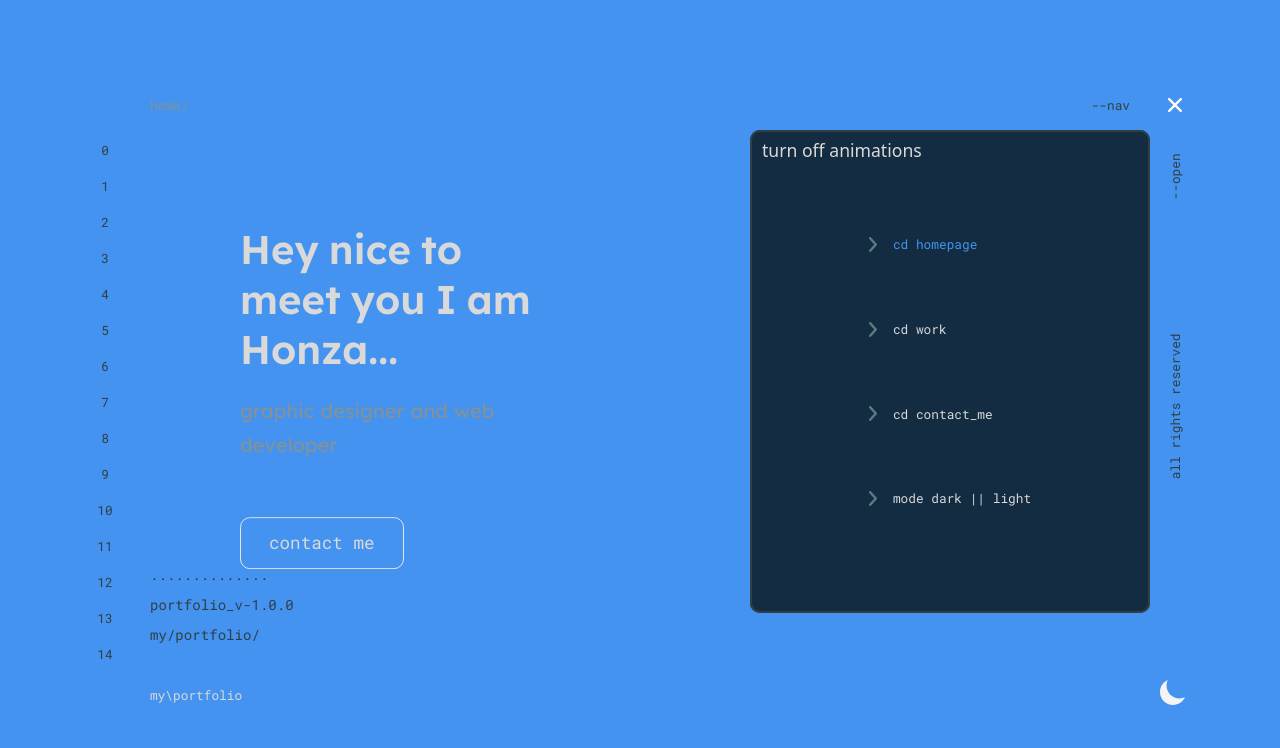
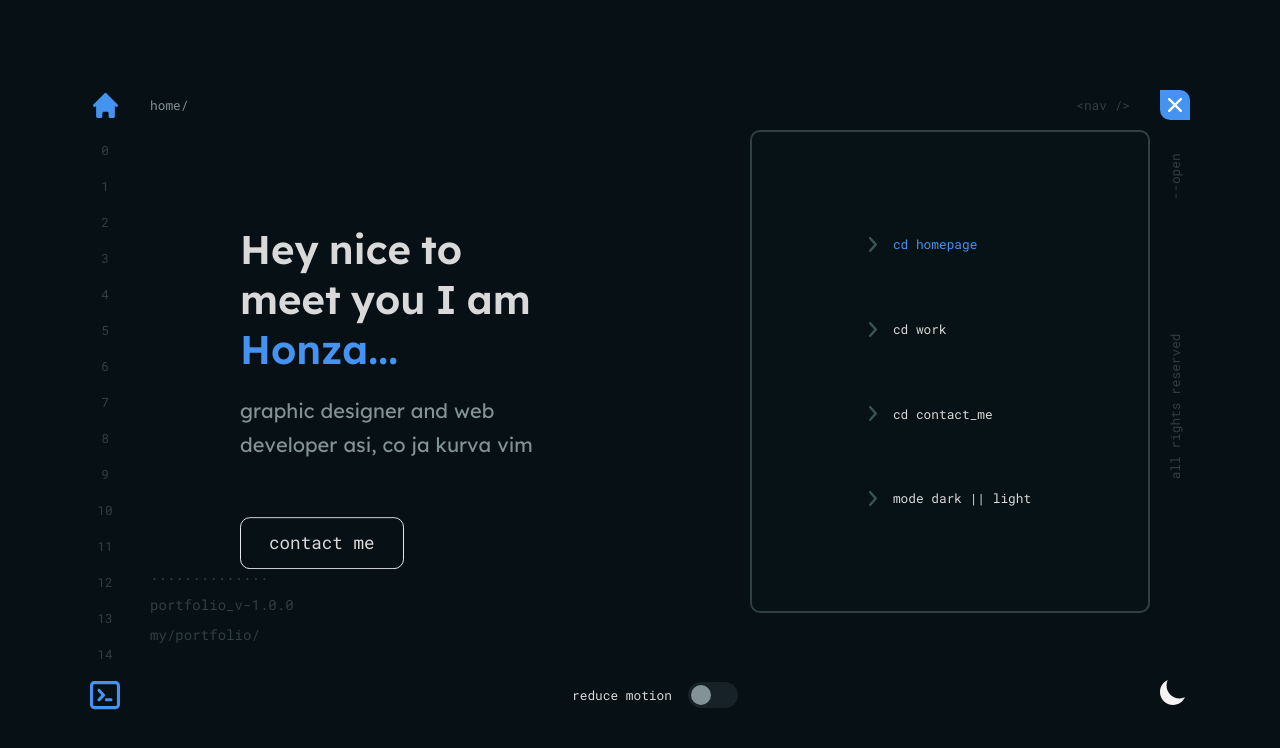
Before and after one commit to hanzek27/portfolio, a React (Vite) app: page / in a window 1280 px wide. Shown: the top 748 px of the page. Built offline with nearby package versions, Linux system fonts and the light colour scheme.

Commit message:
fixed text in contact, fixed image height in galery reducemotion toggle added

```diff
--- a/src/components/UI.jsx
+++ b/src/components/UI.jsx
@@ -9,6 +9,7 @@ import Nav from "./navigation/Nav";
 import BackButton from "./buttons/BackButton";
 import {AnimatedText} from "./animatedText";
 import { Cli, Dark } from "./Icons";
+import MotionToggle from "./buttons/MotionToggle";
 
 export default function UI() {
   const [mode, setMode] = useState(()=> !localStorage.mode ? 'dark' : JSON.parse(localStorage.getItem('mode')) )
@@ -23,14 +24,16 @@ export default function UI() {
   const { pathname } = useLocation()
   const [nav, setNav] = useState(false)
 
+  const text = '<nav />'
+
   return (
-    <main className="h-full grid grid-cols-layout grid-rows-layout bg-light dark:bg-accent-blue overflow-hidden p-page-sm md:p-page-md lg:p-page-lg">
+    <main className="h-full grid grid-cols-layout grid-rows-layout bg-light dark:bg-dark overflow-hidden p-page-sm md:p-page-md lg:p-page-lg">
       <div className="flex items-center justify-center">
         <BackButton />
       </div>
       <div className="flex justify-between px-sm items-center">
         <AnimatedText text={`home${ pathname }`} />
-        <span className="font-console text-console text-decor-light dark:text-decor-dark">--nav</span>
+        <span className="font-console text-console text-decor-light dark:text-decor-dark">{text}</span>
       </div>
       <div className="flex items-center relative">
         <NavButton onClick={()=> setNav(prev => !prev)} nav={nav} />
@@ -51,8 +54,9 @@ export default function UI() {
       <div className="flex items-center justify-center">
         <Cli width='30px' />
       </div>
-      <div className="flex items-center">
-        <h3 className="font-console text-console text-main-light dark:text-main-dark mr-auto pl-text-sm">my\portfolio</h3>
+      <div className="flex items-center justify-center">
+        <h3 className="font-console text-console text-main-light dark:text-main-dark mr-4 pl-text-sm">reduce motion</h3>
+        <MotionToggle />
       </div>
       <div>
         <Dark width='25px' mode={mode} onClick={changeMode} />
--- a/src/components/animatedText.jsx
+++ b/src/components/animatedText.jsx
@@ -12,10 +12,11 @@ export default function AnimatedHeadline({text}) {
   return (
     <motion.div variants={orchestration} initial='initiate' animate='onScreen' exit='out' className='flex flex-wrap gap-2.5'>
       {arrayOfWords.map((word, index) => {
+        const honza = word[0] === 'H' && word[1] === 'o'
         return (
-          <motion.span key={index} className="flex">
+          <motion.span key={index} className={`flex`}>
             {word.map((letter, index) => (
-              <motion.h1 whileHover={{scale: 1.6}} key={letter + index} variants={letterAnimationObject} className='font-main text-large text-main-light dark:text-main-dark'>{letter}</motion.h1>
+              <motion.h1 whileHover={{scale: 1.6}} key={letter + index} variants={letterAnimationObject} className={`font-main text-large ${ honza ? 'text-accent-blue' : 'text-main-light dark:text-main-dark' }`}>{letter}</motion.h1>
             ))}
           </motion.span>
         )
--- /dev/null
+++ b/src/components/buttons/MotionToggle.jsx
@@ -0,0 +1,17 @@
+import React from 'react'
+import { motion } from 'framer-motion';
+import { useMotionUpdateContext, useMotionContext } from '../../hooks/useMotionContext'
+
+export default function MotionToggle() {
+  const reducedMotion = useMotionContext()
+  const updateMotionContext = useMotionUpdateContext()
+  return (
+    <motion.button onClick={updateMotionContext} className={`relative bg-decor-light dark:bg-accent-dim w-[50px] h-[26px] rounded-lg flex items-center`}>
+      {reducedMotion ? (
+        <motion.div layoutId='reduceMotionToggle' className='absolute top-[3px] right-[3px] w-toggleThumb h-toggleThumb bg-accent-blue rounded-full'></motion.div>
+      ) : (
+        <motion.div layoutId='reduceMotionToggle' className='absolute top-[3px] left-[3px] w-toggleThumb h-toggleThumb bg-dim-light dark:bg-dim-dark rounded-full'></motion.div>
+      )}
+    </motion.button>
+  )
+}
--- a/src/components/navigation/Nav.jsx
+++ b/src/components/navigation/Nav.jsx
@@ -36,7 +36,6 @@ export default function Nav({ changeMode, setNav, useMotionUpdateContext }) {
         exit='initial'
         className={`${styles.design} ${styles.position} ${styles.color} ${styles.size}`}
       >
-        <button onClick={setMotionContext} className='text-button text-main-light dark:text-main-dark absolute top-3 left-3'>turn off animations</button>
         <motion.ul className='flex flex-col gap-14 w-max'>
           {navButtons.map((button, index) => {
             const side = index % 2==0 // returns true or false
--- /dev/null
+++ b/src/hooks/useLocalStorage.jsx
@@ -0,0 +1,13 @@
+import { useState, useEffect } from 'react'
+
+export default function useLocalStorage(name, value) {
+  const [local, setLocal] = useState(()=> {
+    return localStorage[name]
+      ? JSON.parse(localStorage.getItem(name))
+      : value
+  })
+  useEffect(()=>{
+    localStorage.setItem(name, JSON.stringify(local))
+  },[local])
+  return [local, setLocal]
+}
--- a/src/hooks/useMotionContext.jsx
+++ b/src/hooks/useMotionContext.jsx
@@ -1,4 +1,5 @@
 import { useState, createContext, useContext } from "react";
+import useLocalStorage from "./useLocalStorage";
 
 const MotionContext = createContext()
 const MotionUpdateContext = createContext()
@@ -13,7 +14,7 @@ export function useMotionUpdateContext() {
 
 
 export default function CreateMotionContext({ children }) {
-  const [reduceMotion, setReduceMotion] = useState(false)
+  const [reduceMotion, setReduceMotion] = useLocalStorage('reduceMotion', false)
 
   function useUpdateMotionContext() {
     setReduceMotion(prev => !prev)
--- a/src/hooks/useSimplePreview.jsx
+++ b/src/hooks/useSimplePreview.jsx
@@ -35,7 +35,7 @@ function calculatePosition(image) {
   const selectedItem = document.getElementById(image.id)
 
   //expanded sizes
-  const itemHeight = window.innerWidth > 800 ? 700 : 700
+  const itemHeight = window.innerWidth > 800 ? 700 : window.innerHeight - 100
   const itemWidth = window.innerWidth > 800 ? (
     image.width ? image.width : 400
   ) : (window.innerWidth - 30)
--- a/src/routes/Contacts.jsx
+++ b/src/routes/Contacts.jsx
@@ -1,20 +1,24 @@
 import React, { useContext } from 'react'
 import { motion } from 'framer-motion';
 import { useOutletContext, useLocation } from 'react-router-dom';
+import { textAnimation, childrenDelay } from '../components/animations/textAnimation';
 //components
 import AnimatedHeadline from '../components/animatedText'
 import ConsoleGraphics from '../components/ConsoleGraphics'
 
 export default function Work() {
-  const [setNav, useMotionContext] = useOutletContext()
+  const [nav, useMotionContext]= useOutletContext()
+  const reducedMotion = useMotionContext()
+  const childrenOrchestration = childrenDelay(reducedMotion)
+  const textAnimationObject = textAnimation(reducedMotion)
   const { pathname } = useLocation()
   return (
     <section className='relative grid grid-cols-1 grid-rows-4 w-full h-full'>
       <ConsoleGraphics location={pathname} classn='absolute bottom-sm left-sm' />
-      <motion.article className='max-w-[450px] min-w-[300px] row-start-2 row-span-2 space-y-5 flex flex-col justify-center pl-text-sm md:pl-text-md lg:pl-text-lg'>
+      <motion.article variants={childrenOrchestration} initial='initiate' animate='onScreen' exit='out' className='max-w-[450px] min-w-[300px] row-start-2 row-span-2 space-y-5 flex flex-col justify-center pl-text-sm md:pl-text-md lg:pl-text-lg'>
         <AnimatedHeadline text='Contact me' />
-        <p className="font-console text-main-light dark:text-main-dark text-console">606 625 459</p>
-        <p className="font-console text-main-light dark:text-main-dark text-console">honzastepan27@gmail.com</p>
+        <motion.p variants={textAnimationObject} className="font-console text-main-light dark:text-main-dark text-console">606 625 459</motion.p>
+        <motion.p variants={textAnimationObject} className="font-console text-main-light dark:text-main-dark text-console">honzastepan27@gmail.com</motion.p>
       </motion.article>
     </section>
   )
--- a/src/routes/Home.jsx
+++ b/src/routes/Home.jsx
@@ -15,7 +15,7 @@ export default function Home() {
     <section className='grid grid-cols-1  w-full h-full relative'>
       <motion.article className='max-w-[450px] flex flex-col justify-center pl-text-sm md:pl-text-md lg:pl-text-lg'>
         <AnimatedHeadline text='Hey nice to meet you I am Honza...' />
-        <AnimatedSubhead text='graphic designer and web developer' />
+        <AnimatedSubhead text='graphic designer and web developer asi, co ja kurva vim' />
         <motion.button initial={{opacity: 0}} animate={{opacity: 1}} exit={{opacity: 0, transition: {ease: 'easeInOut', duration: 0.3}}} onClick={()=> navigate('/contacts')} className={`${ !reduceMotion && 'animate-bounce' } font-console text-button text-main-light dark:text-main-dark border py-4 px-7 w-max rounded-medium mt-md`}>
           contact me
         </motion.button>
--- a/tailwind.config.cjs
+++ b/tailwind.config.cjs
@@ -48,6 +48,7 @@ module.exports = {
     },
     borderRadius: {
       'medium': '10px',
+      'lg': '50px',
       'full': '100%',
     },
     rotate: {
@@ -69,7 +70,7 @@ module.exports = {
         },
         //text
         'main': {
-          'light': '#577D80',
+          'light': '#3B5456', //#577D80
           'dark': '#D9D9D9',
         },
         'dim': {
@@ -95,6 +96,7 @@ module.exports = {
         'lg': '100px',
         'xl': '150px',
         'navWidth': 'calc(100vw - 110px)',
+        'toggleThumb': '20px',
       },
       gridTemplateColumns: {
         'layout': '30px minmax(50px, 1fr) 30px',
```
